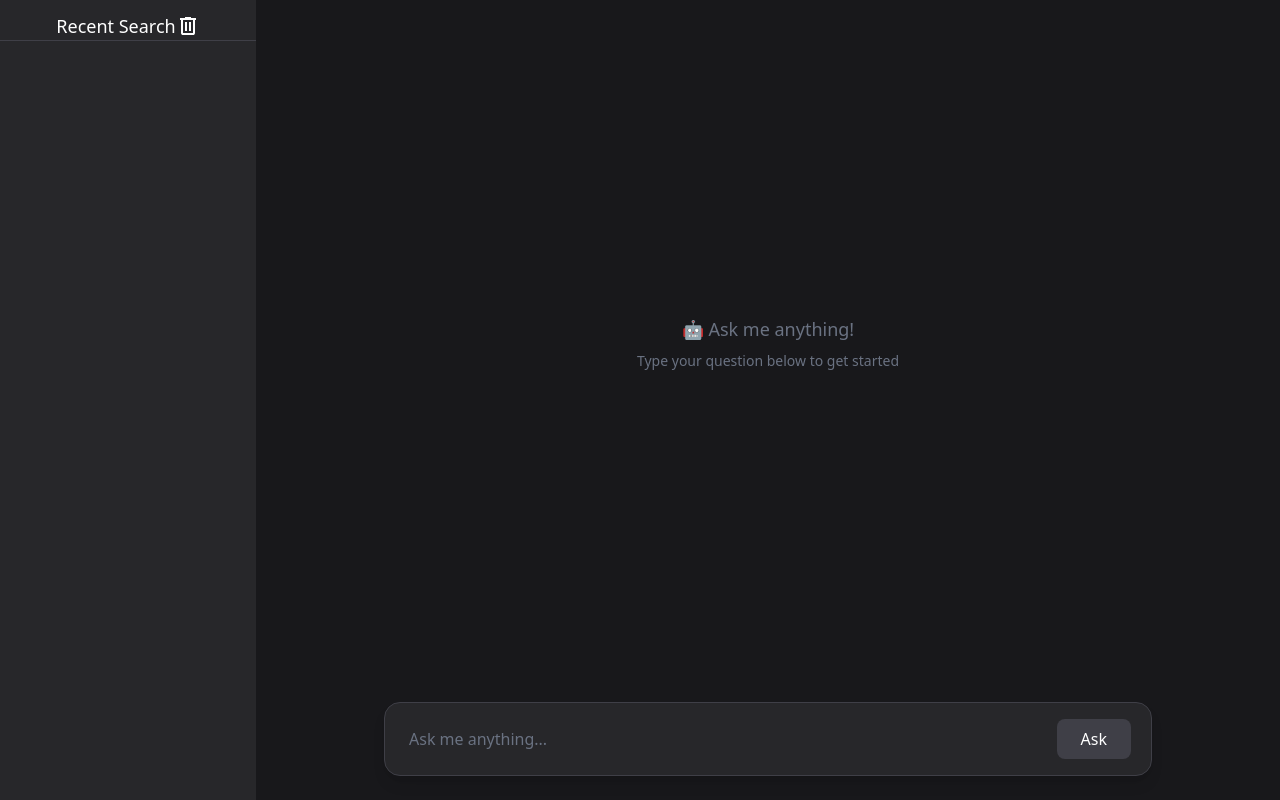
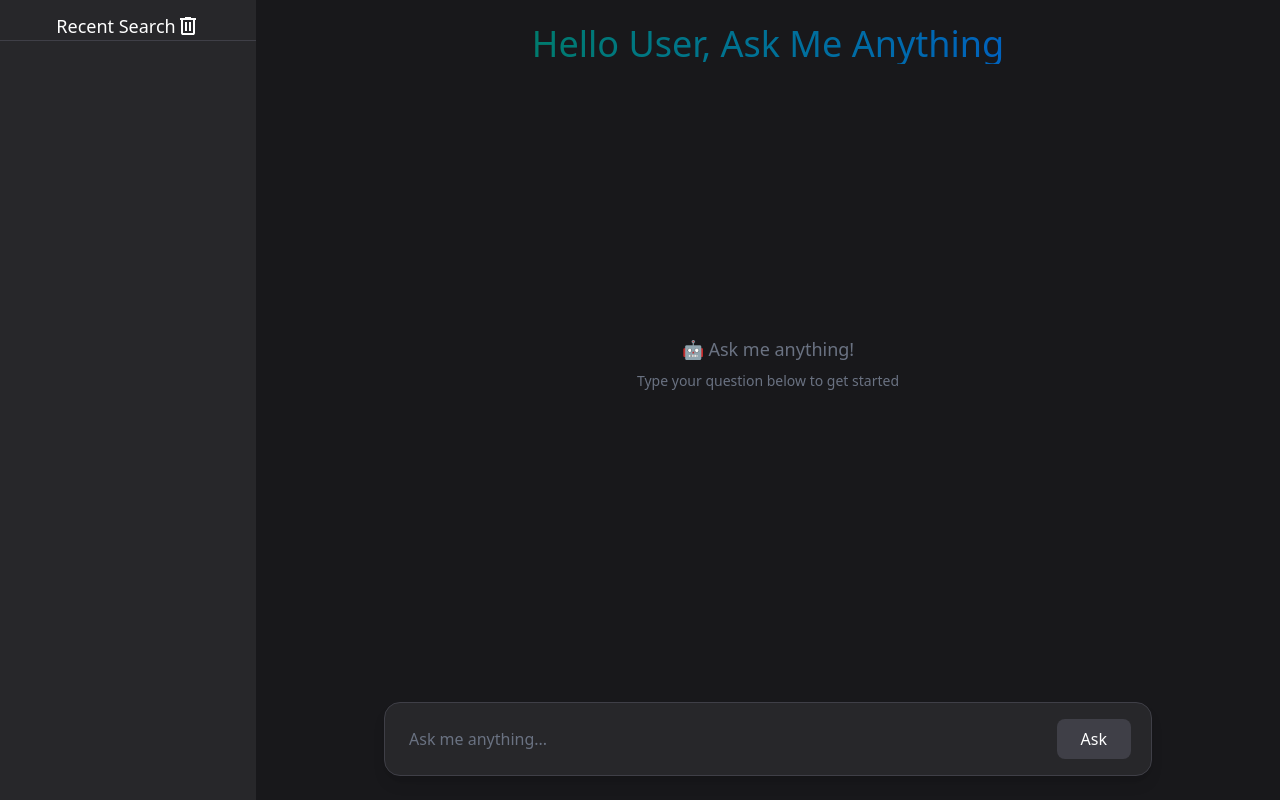
Before and after one commit to AnkitGupta279073/React-Search-AI-Tool, a React (Vite) app: page / in a window 1280 px wide. Built offline with nearby package versions, Linux system fonts and the light colour scheme.

Commit message:
code optimize

```diff
--- a/src/App.jsx
+++ b/src/App.jsx
@@ -1,6 +1,7 @@
 import { useState, useRef, useEffect } from 'react'
 import './App.css'
-import Answer from './component/Answer'
+import RecentSearch from './component/RecentSearch'
+import ChatArea from './component/ChatArea'
 
 function App() {
   const [question, setQuestion] = useState('');
@@ -11,6 +12,7 @@ function App() {
   const [showSidebar, setShowSidebar] = useState(false);
   const textareaRef = useRef(null);
   const messagesContainerRef = useRef(null);
+  const [questionFromRecentHistroy,setQuestionFromRecentHistroy] = useState(false);
 
   const clearHistroy = () =>{
     localStorage.removeItem('histroy');
@@ -24,6 +26,7 @@ function App() {
   }, [loading, messages]);
 
   const handleSelectedHistroy = (item) => {
+    setQuestionFromRecentHistroy(true);
     setShowSidebar(false);
     handleQuestion(item);
   }
@@ -103,95 +106,23 @@ function App() {
       )}
 
       {/* Sidebar */}
-      <div className={`${
-        showSidebar ? 'translate-x-0' : '-translate-x-full'
-      } md:translate-x-0 fixed md:relative md:col-span-1 bg-zinc-800 pt-3 h-screen w-64 md:w-auto transition-transform duration-300 ease-in-out z-40 left-0 top-0`}>
-        <h1 className='text-white text-2xl flex text-center justify-center border-b border-zinc-700 px-2'>
-          <span className='text-lg'>Recent Search</span>
-          <button onClick={() => clearHistroy()} className='cursor-pointer'><svg xmlns="http://www.w3.org/2000/svg" height="24px" viewBox="0 -960 960 960" width="24px" fill="#FFFFFF"><path d="M280-120q-33 0-56.5-23.5T200-200v-520h-40v-80h200v-40h240v40h200v80h-40v520q0 33-23.5 56.5T680-120H280Zm400-600H280v520h400v-520ZM360-280h80v-360h-80v360Zm160 0h80v-360h-80v360ZM280-720v520-520Z"/></svg></button>
-        </h1>
-        <ul className='text-left overflow-auto mt-2 h-[calc(100vh-80px)]'>
-          {
-             recentHistroy && recentHistroy.map((item, index) => (
-              <li onClick={() => handleSelectedHistroy(item)}  key={index} className='px-5 py-2 mx-2 mb-2 truncate hover:bg-zinc-700 cursor-pointer text-zinc-400 hover:text-zinc-50 rounded-xl'>{item}</li>
-            ))
-          }
-        </ul>
-      </div>
-      <div className='w-full md:col-span-4 p-3 md:p-6 flex flex-col h-screen pt-16 md:pt-6 relative'>
-        <div ref={messagesContainerRef} className='flex-1 overflow-y-auto mb-4 md:mb-6 px-2 md:px-4 pb-4 no-scrollbar'>
-          {loading && (
-            <div className='flex items-center gap-3 p-4 bg-zinc-800/30 rounded-lg'>
-              <div className='animate-spin h-5 w-5 border-2 border-blue-500 border-t-transparent rounded-full'></div>
-              <span className='text-gray-400 text-sm'>Generating response...</span>
-            </div>
-          )}
-
-          {error && (
-            <div className='p-4 bg-red-900/20 border border-red-700/50 rounded-lg'>
-              <p className='text-red-400'>{error}</p>
-            </div>
-          )}
-
-          <div className='max-w-4xl mx-auto space-y-6'>
-            {messages.map((message, idx) => (
-              <div key={idx}>
-                {message.type === 'question' ? (
-                  <div className='flex justify-end'>
-                    <div className='bg-blue-600 text-white px-4 md:px-5 py-3 rounded-2xl rounded-tr-sm max-w-[85%] md:max-w-2xl text-right'>
-                      <p className='text-base leading-relaxed'>{message.text}</p>
-                    </div>
-                  </div>
-                ) : (
-                  <div className='flex justify-start text-left'>
-                    <div className='bg-zinc-800 text-white px-4 md:px-5 py-4 rounded-2xl rounded-tl-sm max-w-[85%] md:max-w-3xl'>
-                      <Answer text={message.text} />
-                    </div>
-                  </div>
-                )}
-              </div>
-            ))}
-          </div>
-
-          {!loading && !error && messages.length === 0 && (
-            <div className='flex items-center justify-center h-full'>
-              <div className='text-center text-gray-500'>
-                <p className='text-lg mb-2'>🤖 Ask me anything!</p>
-                <p className='text-sm'>Type your question below to get started</p>
-              </div>
-            </div>
-          )}
-        </div>
-
-        <div className='bg-zinc-800 w-full max-w-3xl mx-auto p-2 md:p-3 pr-3 md:pr-5 text-white rounded-2xl border border-zinc-700 flex items-center gap-2 md:gap-3 shadow-lg'>
-          <textarea
-            ref={textareaRef}
-            value={question}
-            onChange={(e) => {
-              setQuestion(e.target.value);
-              e.target.style.height = 'auto';
-              e.target.style.height = e.target.scrollHeight + 'px';
-            }}
-            onKeyPress={(e) => {
-              if (e.key === 'Enter' && !e.shiftKey && !loading) {
-                e.preventDefault();
-                handleQuestion();
-              }
-            }}
-            className='flex-1 bg-transparent p-2 md:p-3 outline-none text-white placeholder-gray-500 resize-none max-h-40 overflow-y-auto text-sm md:text-base'
-            placeholder='Ask me anything...'
-            disabled={loading}
-            rows="1"
-          />
-          <button
-            onClick={() => handleQuestion()}
-            disabled={loading || !question.trim()}
-            className='bg-blue-400 hover:bg-blue-500 disabled:bg-zinc-700 disabled:cursor-not-allowed px-4 md:px-6 py-2 rounded-lg font-medium transition-colors cursor-pointer text-sm md:text-base'
-          >
-            {loading ? 'Sending...' : 'Ask'}
-          </button>
-        </div>
-      </div>
+      <RecentSearch
+        recentHistroy={recentHistroy}
+        showSidebar={showSidebar}
+        onSelectHistory={handleSelectedHistroy}
+        onClearHistory={clearHistroy}
+      />
+      <ChatArea
+        messages={messages}
+        loading={loading}
+        error={error}
+        question={question}
+        textareaRef={textareaRef}
+        messagesContainerRef={messagesContainerRef}
+        questionFromRecentHistroy={questionFromRecentHistroy}
+        onQuestionChange={setQuestion}
+        onSubmit={() => handleQuestion()}
+      />
     </div>
   )
 }
--- /dev/null
+++ b/src/component/ChatArea.jsx
@@ -0,0 +1,39 @@
+import ChatHeader from './ChatHeader'
+import MessageList from './MessageList'
+import ChatInput from './ChatInput'
+
+const ChatArea = ({
+  messages,
+  loading,
+  error,
+  question,
+  textareaRef,
+  messagesContainerRef,
+  questionFromRecentHistroy,
+  onQuestionChange,
+  onSubmit
+}) => {
+  return (
+    <div className='w-full md:col-span-4 p-3 md:p-6 flex flex-col h-screen pt-16 md:pt-6 relative'>
+      <ChatHeader />
+
+      <MessageList
+        messages={messages}
+        loading={loading}
+        error={error}
+        messagesContainerRef={messagesContainerRef}
+      />
+
+      <ChatInput
+        question={question}
+        loading={loading}
+        textareaRef={textareaRef}
+        questionFromRecentHistroy={questionFromRecentHistroy}
+        onQuestionChange={onQuestionChange}
+        onSubmit={onSubmit}
+      />
+    </div>
+  );
+};
+
+export default ChatArea;
--- /dev/null
+++ b/src/component/ChatHeader.jsx
@@ -0,0 +1,9 @@
+const ChatHeader = () => {
+  return (
+    <h1 className='text-4xl bg-clip-text text-transparent bg-linear-to-r from-green-700 to-blue-700'>
+      Hello User, Ask Me Anything
+    </h1>
+  );
+};
+
+export default ChatHeader;
--- /dev/null
+++ b/src/component/ChatInput.jsx
@@ -0,0 +1,41 @@
+const ChatInput = ({
+  question,
+  loading,
+  textareaRef,
+  questionFromRecentHistroy,
+  onQuestionChange,
+  onSubmit
+}) => {
+  return (
+    <div className='bg-zinc-800 w-full max-w-3xl mx-auto p-2 md:p-3 pr-3 md:pr-5 text-white rounded-2xl border border-zinc-700 flex items-center gap-2 md:gap-3 shadow-lg'>
+      <textarea
+        ref={textareaRef}
+        value={question}
+        onChange={(e) => {
+          onQuestionChange(e.target.value);
+          e.target.style.height = 'auto';
+          e.target.style.height = e.target.scrollHeight + 'px';
+        }}
+        onKeyPress={(e) => {
+          if (e.key === 'Enter' && !e.shiftKey && !loading) {
+            e.preventDefault();
+            onSubmit();
+          }
+        }}
+        className='flex-1 bg-transparent p-2 md:p-3 outline-none text-white placeholder-gray-500 resize-none max-h-40 overflow-y-auto text-sm md:text-base'
+        placeholder='Ask me anything...'
+        disabled={loading}
+        rows="1"
+      />
+      <button
+        onClick={onSubmit}
+        disabled={loading || !question.trim()}
+        className='bg-blue-400 hover:bg-blue-500 disabled:bg-zinc-700 disabled:cursor-not-allowed px-4 md:px-6 py-2 rounded-lg font-medium transition-colors cursor-pointer text-sm md:text-base'
+      >
+        {loading && !questionFromRecentHistroy ? 'Sending...' : 'Ask'}
+      </button>
+    </div>
+  );
+};
+
+export default ChatInput;
--- /dev/null
+++ b/src/component/MessageList.jsx
@@ -0,0 +1,51 @@
+import Answer from './Answer'
+
+const MessageList = ({ messages, loading, error, messagesContainerRef }) => {
+  return (
+    <div ref={messagesContainerRef} className='flex-1 overflow-y-auto mb-4 md:mb-6 px-2 md:px-4 pb-4 no-scrollbar'>
+      {error && (
+        <div className='p-4 bg-red-900/20 border border-red-700/50 rounded-lg mb-4'>
+          <p className='text-red-400'>{error}</p>
+        </div>
+      )}
+
+      <div className='max-w-4xl mx-auto space-y-6'>
+        {messages.map((message, idx) => (
+          <div key={idx}>
+            {message.type === 'question' ? (
+              <div className='flex justify-end'>
+                <div className='bg-zinc-700 text-white px-4 md:px-5 py-3 rounded-2xl rounded-tr-sm max-w-[85%] md:max-w-2xl text-right'>
+                  <p className='text-base leading-relaxed'>{message.text}</p>
+                </div>
+              </div>
+            ) : (
+              <div className='flex justify-start text-left'>
+                <div className='bg-zinc-800 text-white px-4 md:px-5 py-4 rounded-2xl rounded-tl-sm max-w-[85%] md:max-w-3xl'>
+                  <Answer text={message.text} />
+                </div>
+              </div>
+            )}
+          </div>
+        ))}
+
+        {loading && (
+          <div className='flex items-center gap-3 p-4 bg-zinc-800/30 rounded-lg mt-6'>
+            <div className='animate-spin h-5 w-5 border-2 border-blue-500 border-t-transparent rounded-full'></div>
+            <span className='text-gray-400 text-sm'>Generating response...</span>
+          </div>
+        )}
+      </div>
+
+      {!loading && !error && messages.length === 0 && (
+        <div className='flex items-center justify-center h-full'>
+          <div className='text-center text-gray-500'>
+            <p className='text-lg mb-2'>🤖 Ask me anything!</p>
+            <p className='text-sm'>Type your question below to get started</p>
+          </div>
+        </div>
+      )}
+    </div>
+  );
+};
+
+export default MessageList;
--- /dev/null
+++ b/src/component/RecentSearch.jsx
@@ -0,0 +1,31 @@
+const RecentSearch = ({ recentHistroy, showSidebar, onSelectHistory, onClearHistory }) => {
+  return (
+    <div className={`${
+      showSidebar ? 'translate-x-0' : '-translate-x-full'
+    } md:translate-x-0 fixed md:relative md:col-span-1 bg-zinc-800 pt-3 h-screen w-64 md:w-auto transition-transform duration-300 ease-in-out z-40 left-0 top-0`}>
+      <h1 className='text-white text-2xl flex text-center justify-center border-b border-zinc-700 px-2'>
+        <span className='text-lg'>Recent Search</span>
+        <button onClick={onClearHistory} className='cursor-pointer'>
+          <svg xmlns="http://www.w3.org/2000/svg" height="24px" viewBox="0 -960 960 960" width="24px" fill="#FFFFFF">
+            <path d="M280-120q-33 0-56.5-23.5T200-200v-520h-40v-80h200v-40h240v40h200v80h-40v520q0 33-23.5 56.5T680-120H280Zm400-600H280v520h400v-520ZM360-280h80v-360h-80v360Zm160 0h80v-360h-80v360ZM280-720v520-520Z"/>
+          </svg>
+        </button>
+      </h1>
+      <ul className='text-left overflow-auto mt-2 h-[calc(100vh-80px)]'>
+        {
+          recentHistroy && recentHistroy.map((item, index) => (
+            <li
+              onClick={() => onSelectHistory(item)}
+              key={index}
+              className='px-5 py-2 mx-2 mb-2 truncate hover:bg-zinc-700 cursor-pointer text-zinc-400 hover:text-zinc-50 rounded-xl'
+            >
+              {item}
+            </li>
+          ))
+        }
+      </ul>
+    </div>
+  );
+};
+
+export default RecentSearch;
```
Also changed, not shown: 1 other file (tests, documents, lock files or other folders).
